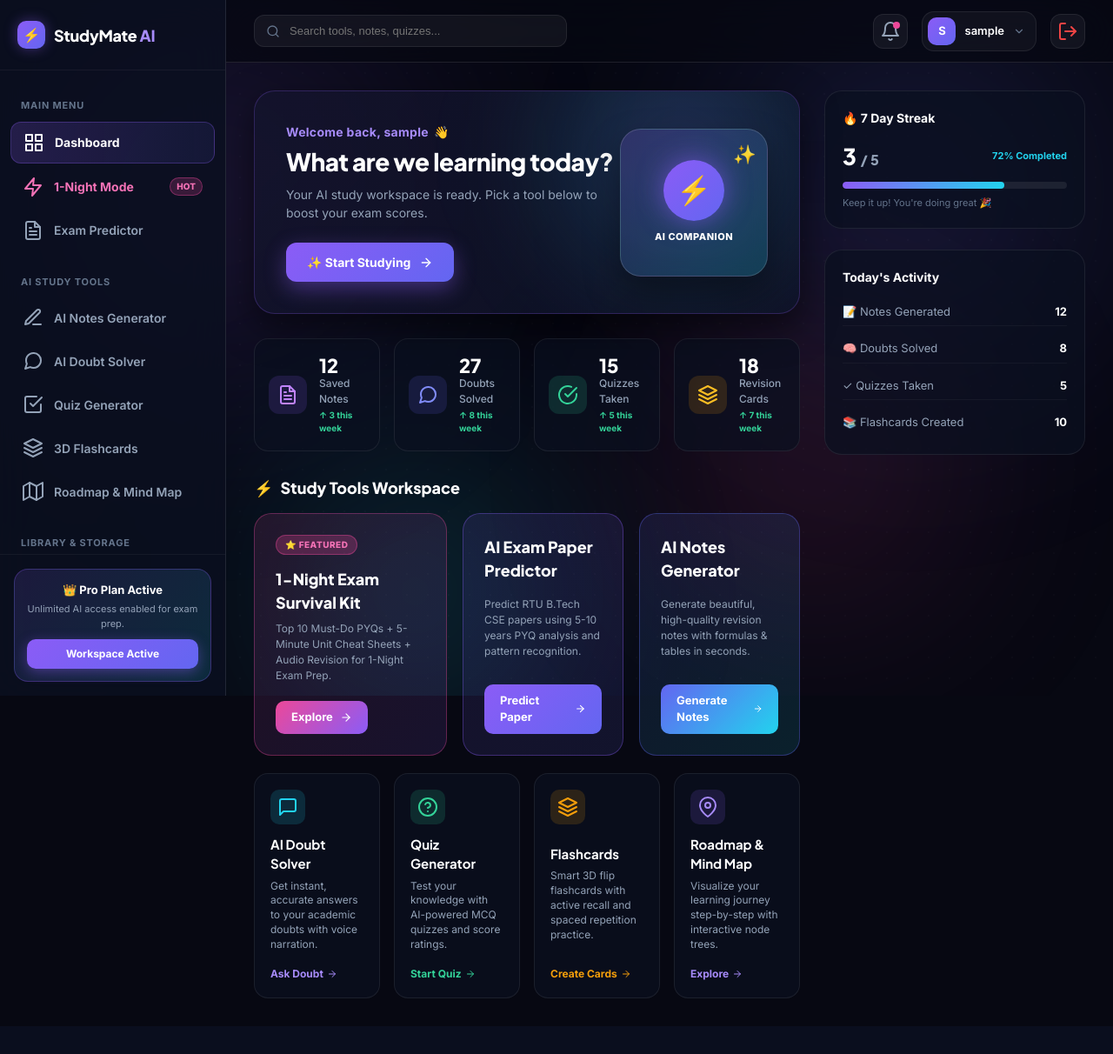
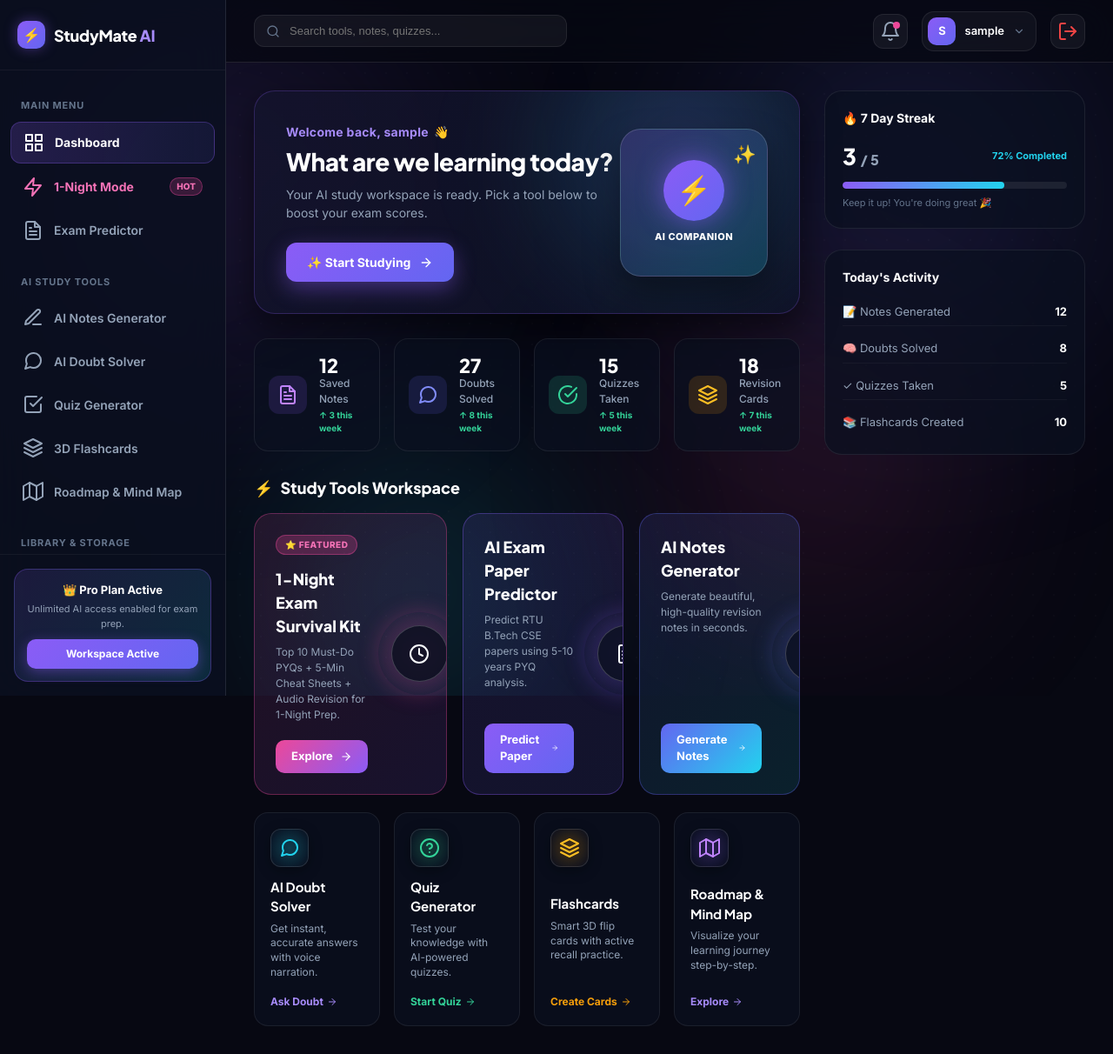
Before and after one commit to rajaswami6367/StudyMate.AI, a Flask app: page /dashboard in a window 1280 px wide. Shown: the whole page at 87% size. Before the commit the page ends 1148 px from the top, so only its background shows below. Run offline with Flask 3, Linux system fonts and the light colour scheme; the visitor is signed in with stand-in values (Sample User, id 1); data that the repository does not hold is empty.

Commit message:
Add glowing neon AI tool graphic badges to all cards matching reference mockup design

```diff
--- a/static/css/style.css
+++ b/static/css/style.css
@@ -939,3 +939,123 @@ img { max-width: 100%; display: block; }
   .metric-card { padding: 12px; }
   .metric-number { font-size: 18px; }
 }
+
+
+/* ── 7. GLOWING AI TOOL GRAPHIC BADGES (MATCHING REFERENCE UI) ── */
+.featured-tool-card {
+  display: flex;
+  flex-direction: row;
+  justify-content: space-between;
+  align-items: center;
+  position: relative;
+}
+
+.featured-card-body {
+  flex: 1;
+  display: flex;
+  flex-direction: column;
+  justify-content: space-between;
+  height: 100%;
+  z-index: 2;
+}
+
+.card-glowing-graphic {
+  width: 95px;
+  height: 95px;
+  border-radius: 50%;
+  display: flex;
+  align-items: center;
+  justify-content: center;
+  position: relative;
+  flex-shrink: 0;
+  margin-left: 12px;
+}
+
+.card-glowing-graphic.pink-glow {
+  background: radial-gradient(circle, rgba(236, 72, 153, 0.35), rgba(236, 72, 153, 0.05) 70%);
+  box-shadow: 0 0 25px rgba(236, 72, 153, 0.25);
+}
+
+.card-glowing-graphic.purple-glow {
+  background: radial-gradient(circle, rgba(139, 92, 246, 0.35), rgba(139, 92, 246, 0.05) 70%);
+  box-shadow: 0 0 25px rgba(139, 92, 246, 0.25);
+}
+
+.card-glowing-graphic.indigo-glow {
+  background: radial-gradient(circle, rgba(99, 102, 241, 0.35), rgba(99, 102, 241, 0.05) 70%);
+  box-shadow: 0 0 25px rgba(99, 102, 241, 0.25);
+}
+
+.card-glowing-graphic.cyan-glow {
+  background: radial-gradient(circle, rgba(34, 211, 238, 0.35), rgba(34, 211, 238, 0.05) 70%);
+  box-shadow: 0 0 25px rgba(34, 211, 238, 0.25);
+}
+
+.card-glowing-graphic.green-glow {
+  background: radial-gradient(circle, rgba(52, 211, 153, 0.35), rgba(52, 211, 153, 0.05) 70%);
+  box-shadow: 0 0 25px rgba(52, 211, 153, 0.25);
+}
+
+.card-glowing-graphic.orange-glow {
+  background: radial-gradient(circle, rgba(245, 158, 11, 0.35), rgba(245, 158, 11, 0.05) 70%);
+  box-shadow: 0 0 25px rgba(245, 158, 11, 0.25);
+}
+
+.glowing-ring {
+  width: 65px;
+  height: 65px;
+  border-radius: 50%;
+  background: rgba(11, 16, 32, 0.85);
+  border: 1.5px solid rgba(255, 255, 255, 0.2);
+  display: flex;
+  align-items: center;
+  justify-content: center;
+  backdrop-filter: blur(10px);
+}
+
+.glowing-ring i {
+  font-size: 28px;
+  width: 28px;
+  height: 28px;
+}
+
+.glowing-ring.pink i { color: #f472b6; filter: drop-shadow(0 0 8px rgba(236, 72, 153, 0.8)); }
+.glowing-ring.purple i { color: #c084fc; filter: drop-shadow(0 0 8px rgba(139, 92, 246, 0.8)); }
+.glowing-ring.indigo i { color: #818cf8; filter: drop-shadow(0 0 8px rgba(99, 102, 241, 0.8)); }
+.glowing-ring.cyan i { color: #22d3ee; filter: drop-shadow(0 0 8px rgba(34, 211, 238, 0.8)); }
+.glowing-ring.green i { color: #34d399; filter: drop-shadow(0 0 8px rgba(52, 211, 153, 0.8)); }
+.glowing-ring.orange i { color: #fbbf24; filter: drop-shadow(0 0 8px rgba(245, 158, 11, 0.8)); }
+
+/* Secondary Tool Grid Icon Badges */
+.tool-grid-card {
+  position: relative;
+}
+
+.tool-header-row {
+  display: flex;
+  align-items: center;
+  justify-content: space-between;
+  margin-bottom: 12px;
+}
+
+.tool-badge-circle {
+  width: 44px;
+  height: 44px;
+  border-radius: 12px;
+  display: flex;
+  align-items: center;
+  justify-content: center;
+  font-size: 20px;
+  border: 1px solid rgba(255, 255, 255, 0.12);
+  box-shadow: 0 4px 15px rgba(0, 0, 0, 0.3);
+}
+
+.tool-badge-circle.cyan { background: radial-gradient(circle, rgba(34, 211, 238, 0.25), rgba(11, 16, 32, 0.8)); color: #22d3ee; }
+.tool-badge-circle.green { background: radial-gradient(circle, rgba(52, 211, 153, 0.25), rgba(11, 16, 32, 0.8)); color: #34d399; }
+.tool-badge-circle.orange { background: radial-gradient(circle, rgba(245, 158, 11, 0.25), rgba(11, 16, 32, 0.8)); color: #fbbf24; }
+.tool-badge-circle.purple { background: radial-gradient(circle, rgba(139, 92, 246, 0.25), rgba(11, 16, 32, 0.8)); color: #c084fc; }
+
+@media (max-width: 600px) {
+  .featured-tool-card { flex-direction: column; align-items: flex-start; }
+  .card-glowing-graphic { display: none; }
+}
--- a/templates/dashboard.html
+++ b/templates/dashboard.html
@@ -25,7 +25,7 @@
         </a>
       </div>
 
-      <!-- Hero AI Student Illustration Avatar Box -->
+      <!-- Hero AI Student Avatar Box -->
       <div class="hero-illustration">
         <div class="hero-avatar-box">
           <span class="avatar-sparkles">✨</span>
@@ -96,15 +96,16 @@
         </h2>
       </div>
 
-      <!-- FEATURED TOOLS ROW -->
+      <!-- FEATURED TOOLS ROW WITH NEON GLOW GRAPHIC BADGES -->
       <div class="featured-tools-grid">
 
         <!-- Featured Tool 1: 1-Night Mode -->
         <div class="featured-tool-card pink-accent">
+          <div class="featured-card-body">
             <span class="featured-badge pink">⭐ Featured</span>
             <div>
               <h3 class="featured-tool-title">1-Night Exam Survival Kit</h3>
-            <p class="featured-tool-desc">Top 10 Must-Do PYQs + 5-Minute Unit Cheat Sheets + Audio Revision for 1-Night Exam Prep.</p>
+              <p class="featured-tool-desc">Top 10 Must-Do PYQs + 5-Min Cheat Sheets + Audio Revision for 1-Night Prep.</p>
             </div>
             <a href="{{ url_for('one_night_mode') }}" class="btn-tool-action pink">
               <span>Explore</span>
@@ -112,39 +113,71 @@
             </a>
           </div>
 
+          <!-- Glowing Graphic Icon Badge -->
+          <div class="card-glowing-graphic pink-glow">
+            <div class="glowing-ring pink">
+              <i data-feather="clock"></i>
+            </div>
+          </div>
+        </div>
+
         <!-- Featured Tool 2: Exam Predictor -->
         <div class="featured-tool-card purple-accent">
+          <div class="featured-card-body">
+            <div>
               <h3 class="featured-tool-title">AI Exam Paper Predictor</h3>
-          <p class="featured-tool-desc">Predict RTU B.Tech CSE papers using 5-10 years PYQ analysis and pattern recognition.</p>
+              <p class="featured-tool-desc">Predict RTU B.Tech CSE papers using 5-10 years PYQ analysis.</p>
+            </div>
             <a href="{{ url_for('exam_predictor') }}" class="btn-tool-action purple">
               <span>Predict Paper</span>
               <i data-feather="arrow-right" style="width: 14px; height: 14px;"></i>
             </a>
           </div>
 
+          <!-- Glowing Graphic Icon Badge -->
+          <div class="card-glowing-graphic purple-glow">
+            <div class="glowing-ring purple">
+              <i data-feather="file-text"></i>
+            </div>
+          </div>
+        </div>
+
         <!-- Featured Tool 3: AI Notes Generator -->
         <div class="featured-tool-card indigo-accent">
+          <div class="featured-card-body">
+            <div>
               <h3 class="featured-tool-title">AI Notes Generator</h3>
-          <p class="featured-tool-desc">Generate beautiful, high-quality revision notes with formulas & tables in seconds.</p>
+              <p class="featured-tool-desc">Generate beautiful, high-quality revision notes in seconds.</p>
+            </div>
             <a href="{{ url_for('ai_notes') }}" class="btn-tool-action indigo">
               <span>Generate Notes</span>
               <i data-feather="arrow-right" style="width: 14px; height: 14px;"></i>
             </a>
           </div>
 
+          <!-- Glowing Graphic Icon Badge -->
+          <div class="card-glowing-graphic indigo-glow">
+            <div class="glowing-ring indigo">
+              <i data-feather="edit-3"></i>
+            </div>
+          </div>
         </div>
 
-      <!-- OTHER STUDY TOOLS GRID -->
+      </div>
+
+      <!-- OTHER STUDY TOOLS GRID WITH GLOWING BADGES -->
       <div class="secondary-tools-grid">
 
         <!-- Tool 1: Doubt Solver -->
         <div class="tool-grid-card">
-          <div class="tool-card-icon" style="background: rgba(34, 211, 238, 0.15); color: var(--cyan);">
-            <i data-feather="message-square"></i>
+          <div class="tool-header-row">
+            <div class="tool-badge-circle cyan">
+              <i data-feather="message-circle"></i>
+            </div>
           </div>
           <div>
             <h4 class="tool-card-title">AI Doubt Solver</h4>
-            <p class="tool-card-desc">Get instant, accurate answers to your academic doubts with voice narration.</p>
+            <p class="tool-card-desc">Get instant, accurate answers with voice narration.</p>
           </div>
           <a href="{{ url_for('doubt_solver') }}" class="btn-ghost-sm">
             <span>Ask Doubt</span>
@@ -154,12 +187,14 @@
 
         <!-- Tool 2: Quiz Generator -->
         <div class="tool-grid-card">
-          <div class="tool-card-icon" style="background: rgba(52, 211, 153, 0.15); color: var(--success);">
+          <div class="tool-header-row">
+            <div class="tool-badge-circle green">
               <i data-feather="help-circle"></i>
+            </div>
           </div>
           <div>
             <h4 class="tool-card-title">Quiz Generator</h4>
-            <p class="tool-card-desc">Test your knowledge with AI-powered MCQ quizzes and score ratings.</p>
+            <p class="tool-card-desc">Test your knowledge with AI-powered quizzes.</p>
           </div>
           <a href="{{ url_for('quiz') }}" class="btn-ghost-sm" style="color: var(--success);">
             <span>Start Quiz</span>
@@ -169,12 +204,14 @@
 
         <!-- Tool 3: Flashcards -->
         <div class="tool-grid-card">
-          <div class="tool-card-icon" style="background: rgba(245, 158, 11, 0.15); color: var(--warning);">
+          <div class="tool-header-row">
+            <div class="tool-badge-circle orange">
               <i data-feather="layers"></i>
+            </div>
           </div>
           <div>
             <h4 class="tool-card-title">Flashcards</h4>
-            <p class="tool-card-desc">Smart 3D flip flashcards with active recall and spaced repetition practice.</p>
+            <p class="tool-card-desc">Smart 3D flip cards with active recall practice.</p>
           </div>
           <a href="{{ url_for('flashcards') }}" class="btn-ghost-sm" style="color: var(--warning);">
             <span>Create Cards</span>
@@ -184,12 +221,14 @@
 
         <!-- Tool 4: Roadmap & Mind Map -->
         <div class="tool-grid-card">
-          <div class="tool-card-icon" style="background: rgba(139, 92, 246, 0.15); color: var(--primary-light);">
-            <i data-feather="map-pin"></i>
+          <div class="tool-header-row">
+            <div class="tool-badge-circle purple">
+              <i data-feather="map"></i>
+            </div>
           </div>
           <div>
             <h4 class="tool-card-title">Roadmap & Mind Map</h4>
-            <p class="tool-card-desc">Visualize your learning journey step-by-step with interactive node trees.</p>
+            <p class="tool-card-desc">Visualize your learning journey step-by-step.</p>
           </div>
           <a href="{{ url_for('ai_roadmap') }}" class="btn-ghost-sm">
             <span>Explore</span>
```
Lines whose indentation alone changed are shown as unchanged.
